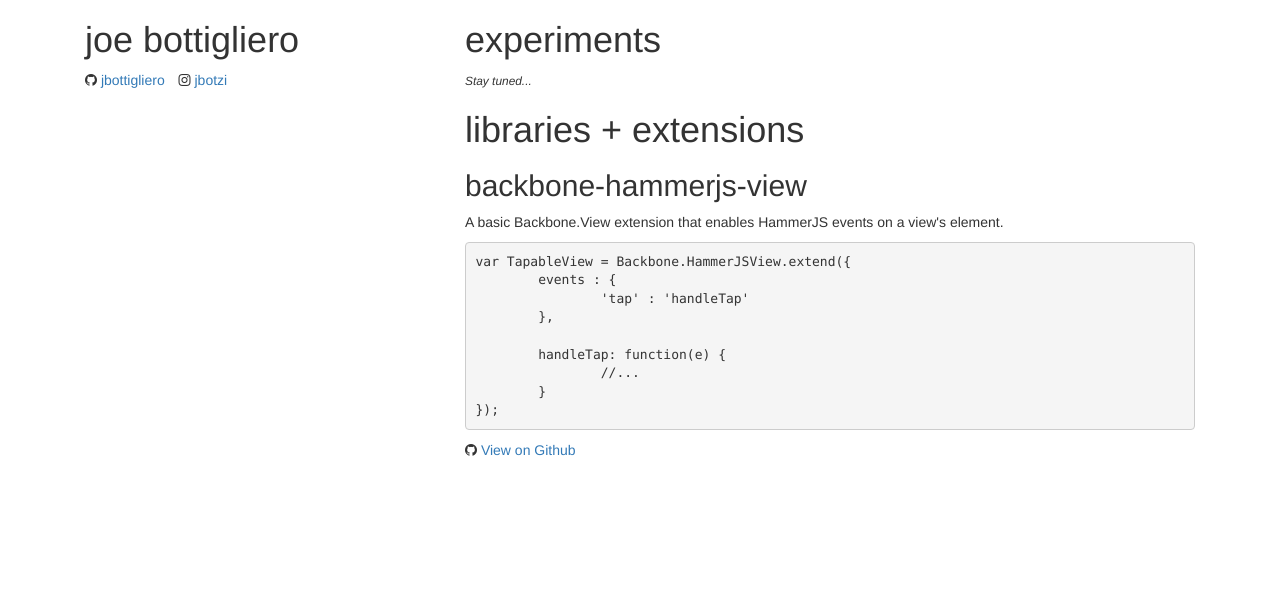
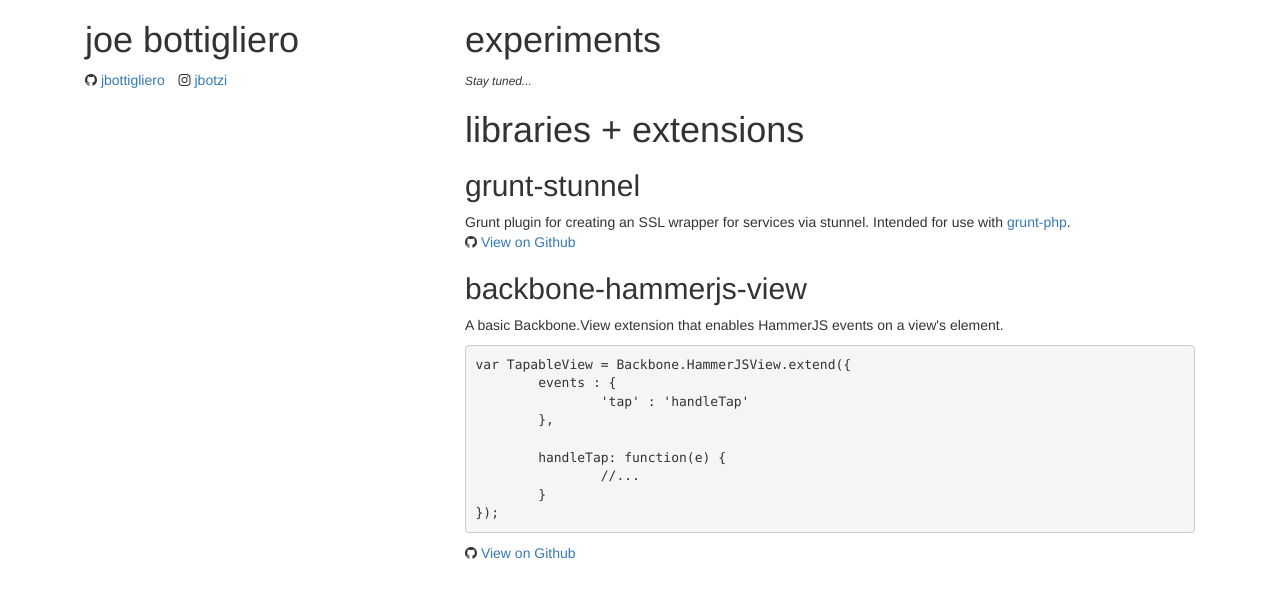
Before and after one commit to jbottigliero/jbottigliero.github.io, a plain HTML site: page index.html in a window 1280 px wide. Drawn offline with nearby package versions, Linux system fonts and the light colour scheme.

Commit message:
updates : adds grunt-stunnel

```diff
--- a/index.html
+++ b/index.html
@@ -48,6 +48,13 @@
 
 	  		<section>
 	  			<h1>libraries + extensions</h1>
+          <article>
+	  				<h2>grunt-stunnel</h2>
+	  				<p>Grunt plugin for creating an SSL wrapper for services via stunnel. Intended for use with <a href="https://github.com/sindresorhus/grunt-php">grunt-php</a>.
+	  				<br/>
+            <i class="fa fa-github"></i>
+	  				<a href="https://github.com/jbottigliero/grunt-stunnel">View on Github</a>
+	  			</article>
 	  			<article>
 	  				<h2>backbone-hammerjs-view</h2>
 	  				<p>A basic Backbone.View extension that enables HammerJS events on a view's element.</p>
@@ -62,7 +69,6 @@ var TapableView = Backbone.HammerJSView.extend({
 		//...
 	}
 });</pre>
-
 	  				<i class="fa fa-github"></i>
 	  				<a href="https://github.com/jbottigliero/backbone-hammerjs-view">View on Github</a>
 	  			</article>
```
